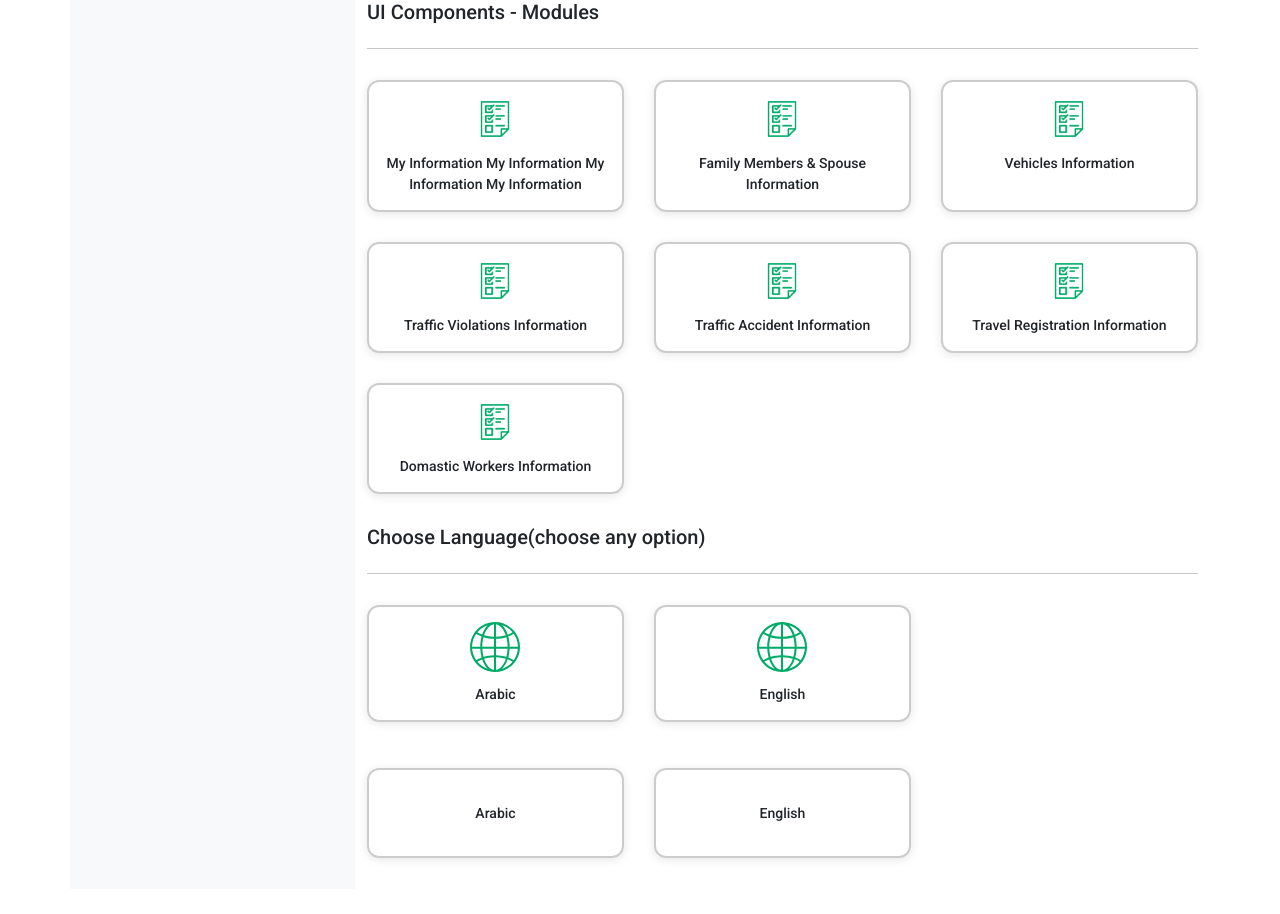
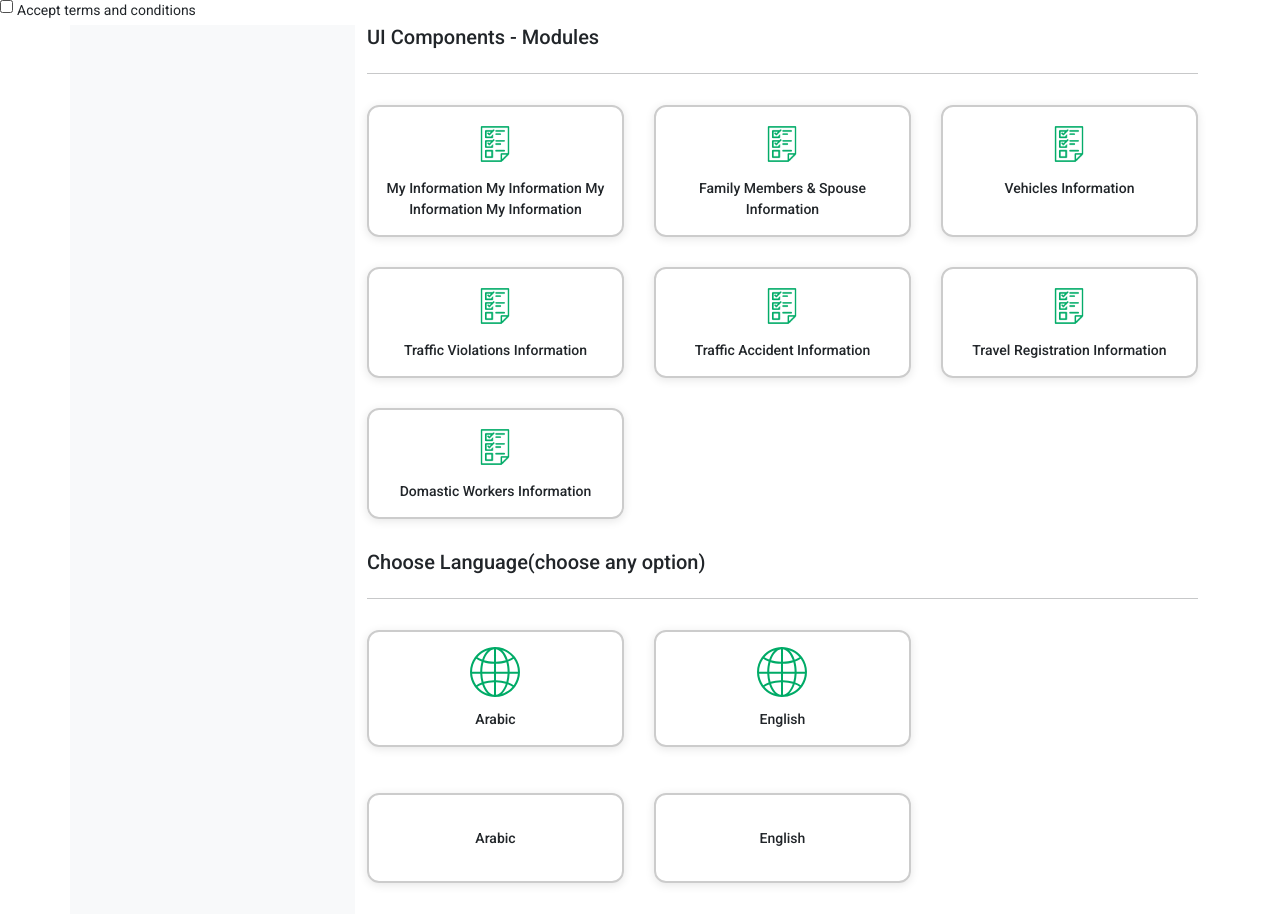
Before and after one commit to jameeronline/ui-components, a website: page index.html in a window 1280 px wide. Before the commit the page ends 889 px from the top, so only its background shows below. Drawn offline with nearby package versions, Linux system fonts and the light colour scheme.

Commit message:
New checkbox added to test in safari

```diff
--- a/index.html
+++ b/index.html
@@ -12,8 +12,22 @@
       crossorigin="anonymous"
     />
     <link rel="stylesheet" href="./style.css" />
+    <style>
+      .termform label{
+        display: flex;
+        align-items: flex-start;
+        gap: 4px;
+        margin-bottom: 4px;
+      }
+</style>
   </head>
   <body>
+    <div class="termform">
+      <label>
+        <input type="checkbox" />
+        <span>Accept terms and conditions</span>
+      </label>
+</div>
     <div class="container">
       <div class="row">
         <div class="col-sm-3 bg-light"></div>
```
